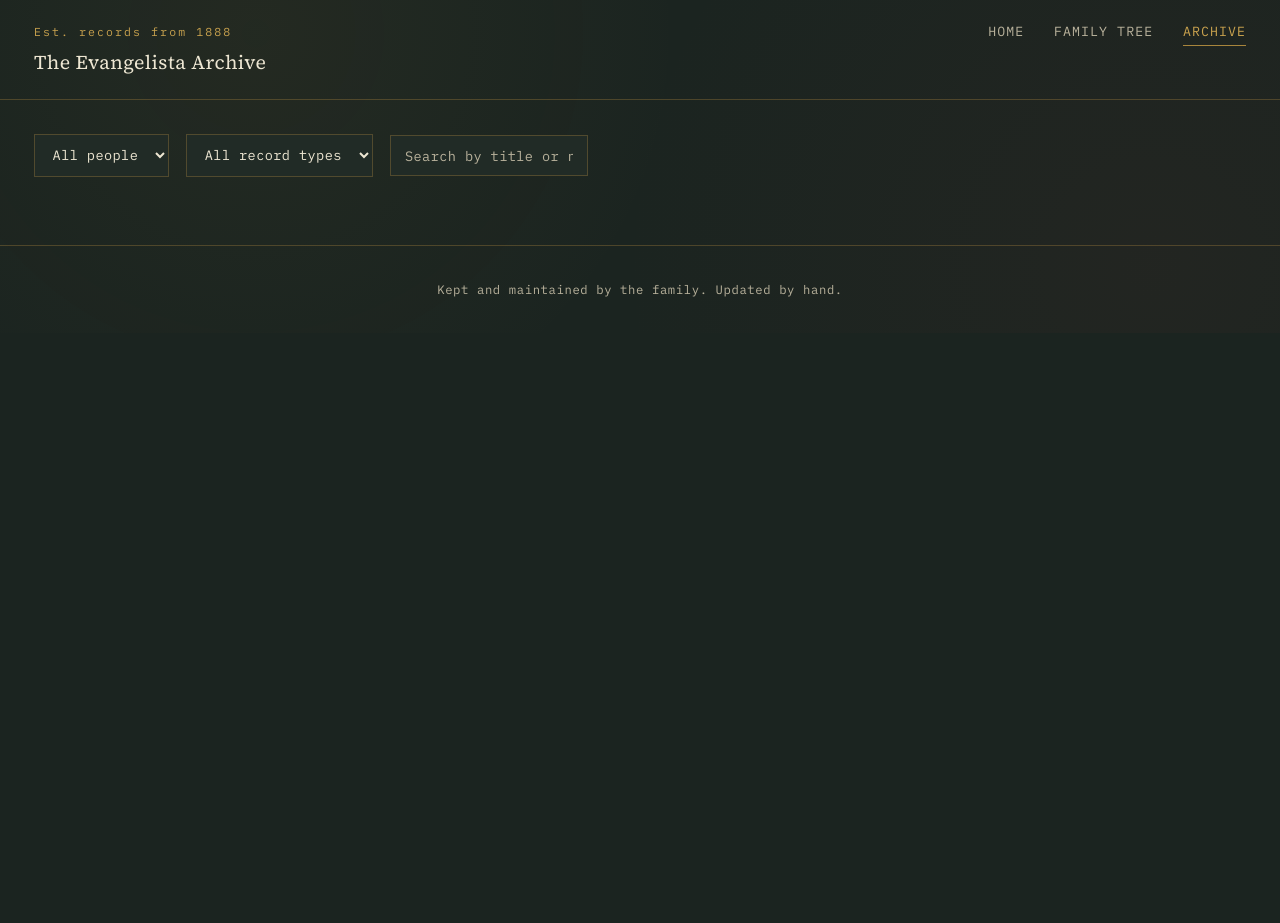
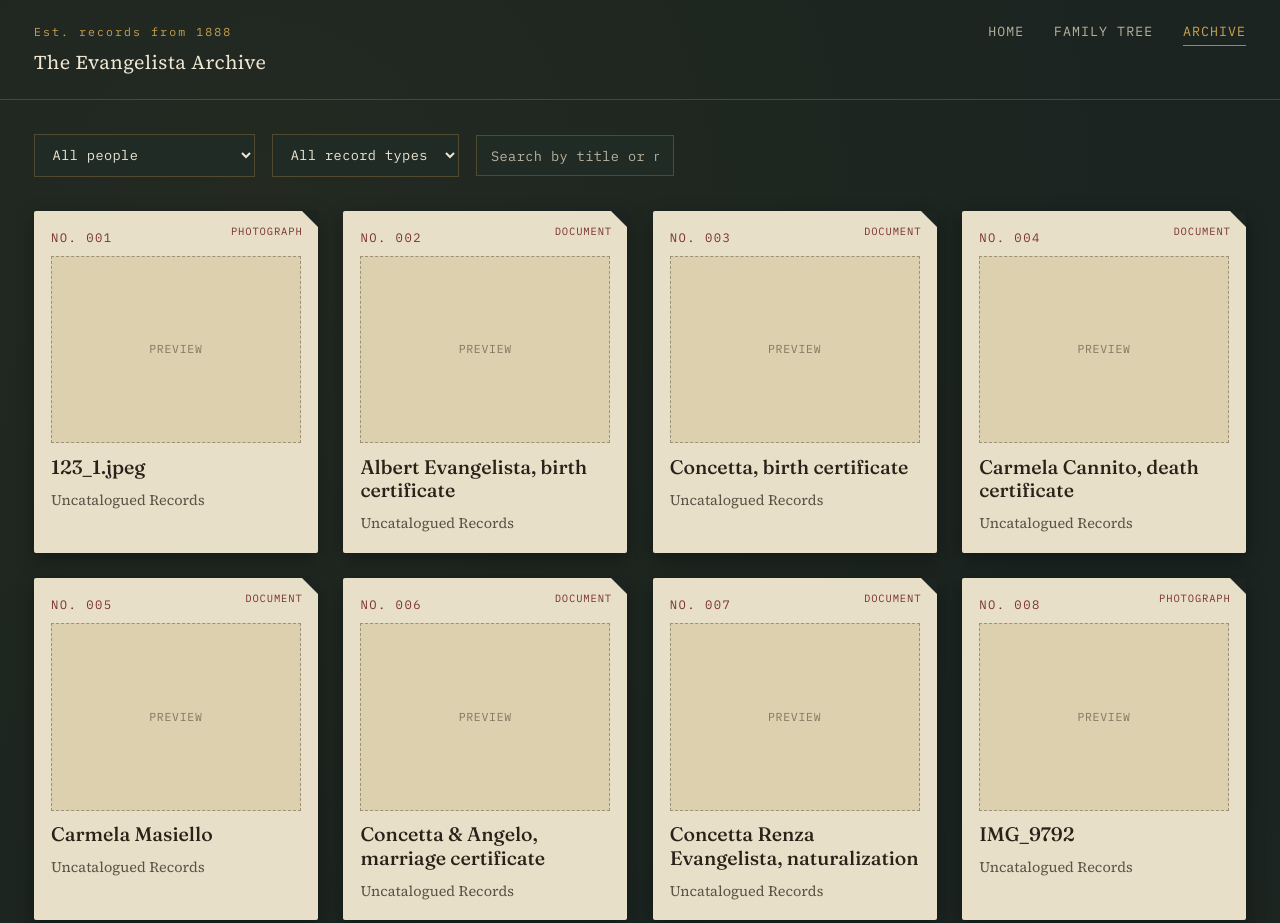
Before and after one commit to FamilyEvangelista/Ancestry, a plain HTML site: page archive.html in a window 1280 px wide. Shown: the top 923 px of the page. Before the commit the page ends 800 px from the top, so only its background shows below. Drawn offline with Linux system fonts and the light colour scheme.

Commit message:
Add files via upload

```diff
--- a/archive.html
+++ b/archive.html
@@ -41,7 +41,7 @@
   Kept and maintained by the family. Updated by hand.
 </footer>
 
-<script src="js/common.js"></script>
-<script src="js/archive.js"></script>
+<script src="common.js"></script>
+<script src="archive.js"></script>
 </body>
 </html>
--- a/common.js
+++ b/common.js
@@ -1,9 +1,9 @@
-// Loads data/people.json once and exposes small helpers.
+// Loads people.json once and exposes small helpers.
 // Every page that needs family data calls loadFamilyData() first.
 
 async function loadFamilyData() {
-  const res = await fetch("data/people.json");
-  if (!res.ok) throw new Error("Could not load data/people.json");
+  const res = await fetch("people.json");
+  if (!res.ok) throw new Error("Could not load people.json");
   const data = await res.json();
   data.byId = {};
   data.people.forEach(p => (data.byId[p.id] = p));
--- a/people.json
+++ b/people.json
@@ -1,6 +1,28 @@
 {
   "familyName": "Evangelista",
   "people": [
+    {
+      "id": "uncatalogued",
+      "name": "Uncatalogued Records",
+      "born": "",
+      "died": "",
+      "generation": 0,
+      "spouse": "",
+      "parents": [],
+      "bio": "Recently uploaded documents and photos, not yet linked to a specific person in the tree. Tell Claude who each of these belongs to and it'll move them to the right person.",
+      "media": [
+        { "id": "u1", "type": "photo", "title": "123_1.jpeg", "driveLink": "123_1.jpeg" },
+        { "id": "u2", "type": "document", "title": "Albert Evangelista, birth certificate", "driveLink": "Albert%20Evangelista%20BC.pdf" },
+        { "id": "u3", "type": "document", "title": "Concetta, birth certificate", "driveLink": "BirthCert_Concetta.pdf" },
+        { "id": "u4", "type": "document", "title": "Carmela Cannito, death certificate", "driveLink": "Carmela%20Cannito%20Death%20Cert.pdf" },
+        { "id": "u5", "type": "document", "title": "Carmela Masiello", "driveLink": "Carmela%20Masiello.pdf" },
+        { "id": "u6", "type": "document", "title": "Concetta & Angelo, marriage certificate", "driveLink": "Concetta%20%2B%20Angelo%20MC%20-1.pdf" },
+        { "id": "u7", "type": "document", "title": "Concetta Renza Evangelista, naturalization", "driveLink": "Concetta%20Renza%20Evangelista%20Naturalizarion.pdf" },
+        { "id": "u8", "type": "photo", "title": "IMG_9792", "driveLink": "IMG_9792.JPG" },
+        { "id": "u9", "type": "document", "title": "Maria Rex, biglietto (ship ticket)", "driveLink": "Maria%20Rex%20Biglietto.pdf" },
+        { "id": "u10", "type": "document", "title": "Masiello–Cannito family history", "driveLink": "masiello_cannito%20history.pdf" }
+      ]
+    },
     {
       "id": "james-whitfield",
       "name": "James Evangelista",
```
Also changed, not shown: index.html (+2 -2 lines), tree.html (+2 -2 lines).
